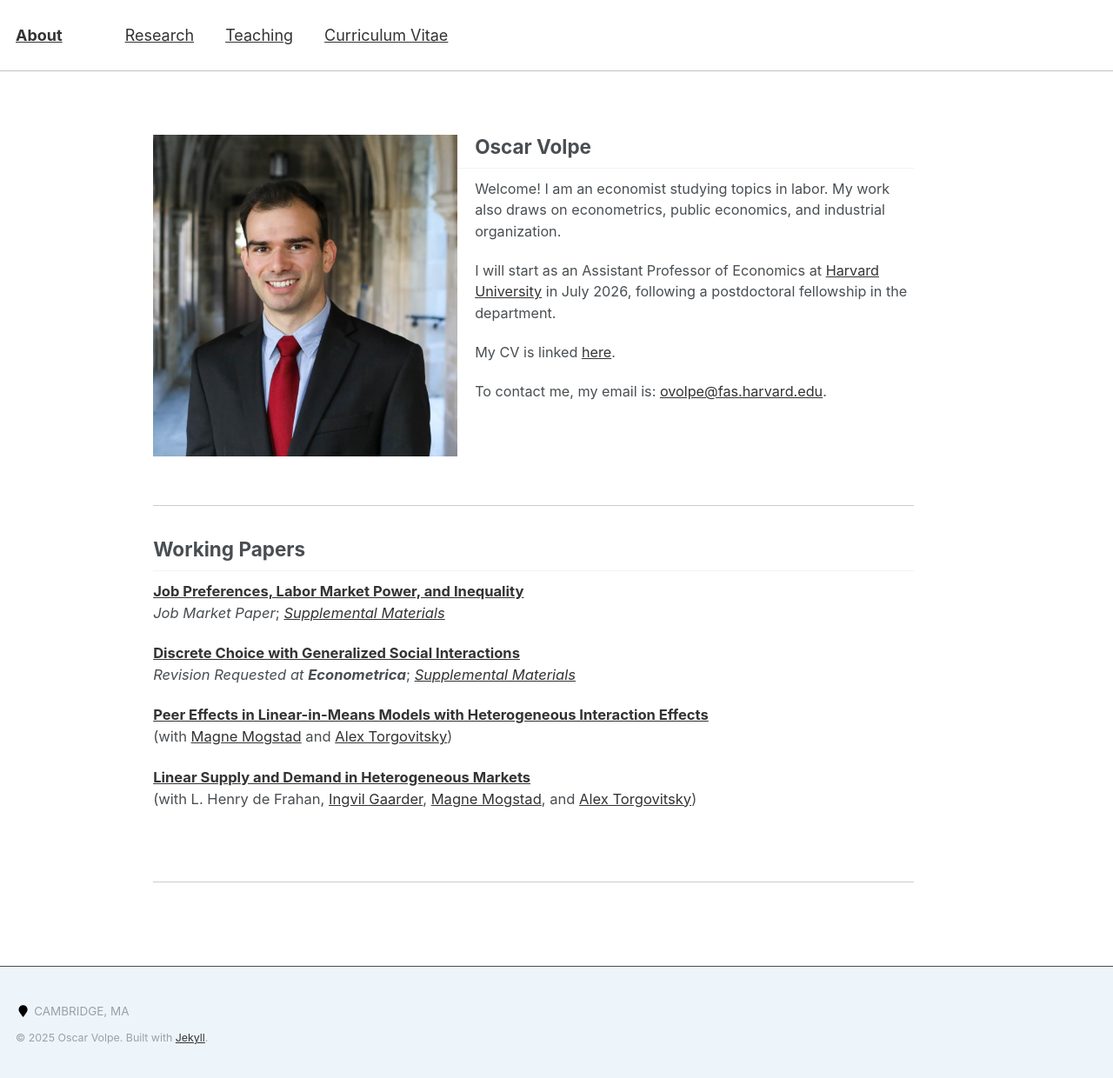
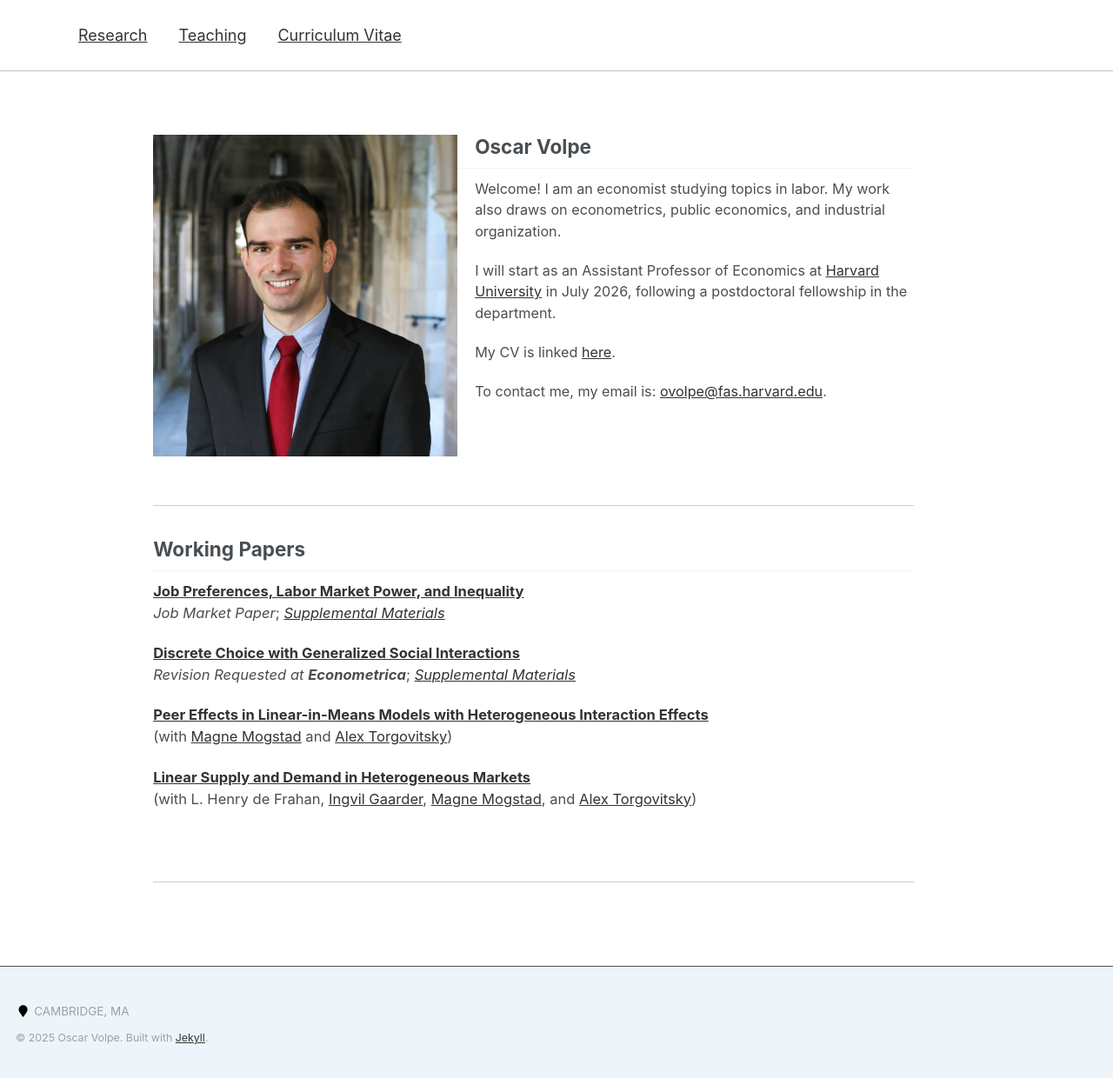
Before and after one commit to ovolpe/ovolpe.github.io, a Jekyll site: the page built from _pages/about.md, in a window 1280 px wide. Shown: the whole page at 87% size. Built offline with Jekyll 4.4.1, drawn with Linux system fonts in a browser that asks for light colours.

Commit message:
Update _config.yml

```diff
--- a/_config.yml
+++ b/_config.yml
@@ -7,7 +7,7 @@
 
 # Site Settings
 locale                   : "en-US"
-title                    : "About"
+title                    : ""
 title_separator          : "-"
 name                     : &name "Oscar Volpe"
 description              : &description "personal description"
```
